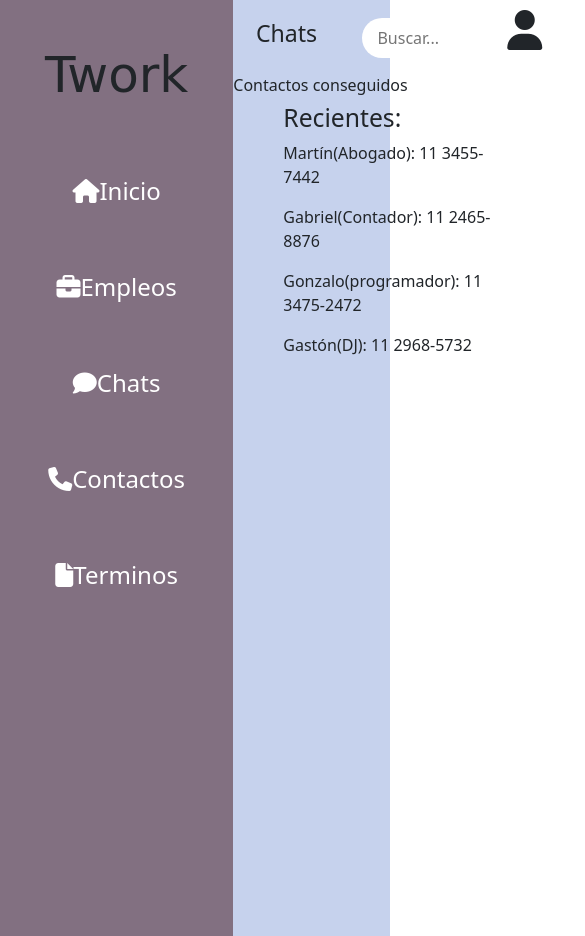
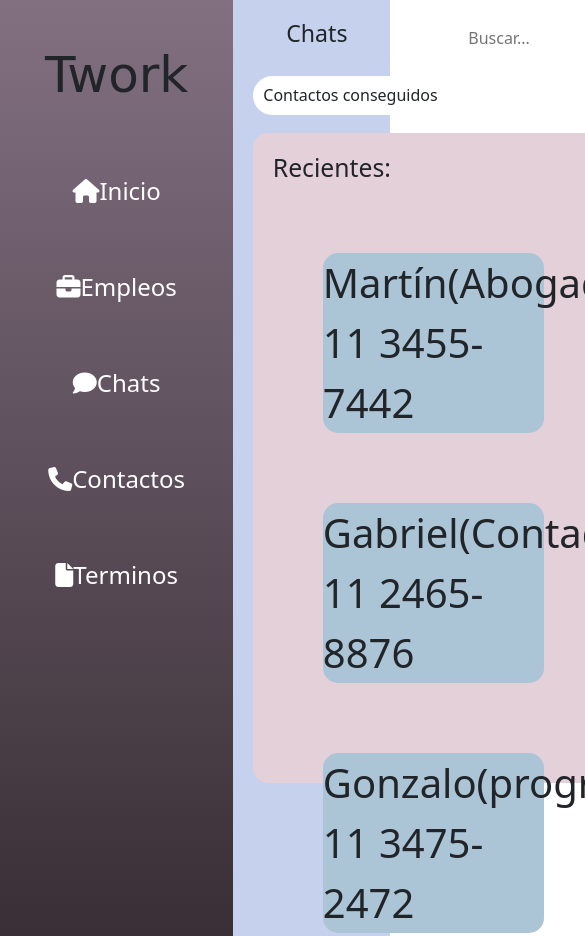
Before and after one commit to TomasBergnach/Twork, a plain HTML site: page pages/chats.html in a window 390 px wide. Shown: the top 936 px of the page, 585 px wide, since content can reach past the window. Drawn offline with nearby package versions, Linux system fonts and the light colour scheme; files that its build step writes are made by us from their sources; a web font is replaced by a local one.

Commit message:
cuarto commit

```diff
--- a/css/estilos.scss
+++ b/css/estilos.scss
@@ -1,172 +1,6 @@
-body {
-    font-family: 'Inter', sans-serif;
-}
-
-.contenedor {
-    background-color: #C6D2ED;
-    width: 100%;
-    display: flex;
-
-    .header {
-        width: 85vw;
-        display: flex;
-        justify-content: space-around;
-        align-items: center;
-
-        .barra-buscador{
-            width: 30%;
-            height: 40px;
-            padding: 15px;
-            border: none;
-            border-radius: 50px;
-            outline: none;
-            }
-        .usuario {
-                font-size: 40px;
-            }
-    }
-
-    .contenedor-empleos {
-        display: flex;
-        flex-direction: row;
-        flex-wrap: wrap;
-        flex: 1;
-        gap: 16px;
-        justify-content: space-around;
-        padding: 0 50px 40px;
-        margin: 0 auto;
-
-        .card-tarjeta {
-            max-width: 300px;
-            width: 18%;
-            min-width: 150px;
-
-
-        .dupla-empleos {
-            display: flex;
-            flex-direction: row;
-            width: 100%;
-            justify-content: center;
-
-            .chats {
-                background-color: #E3D0D8;
-                width: 90%;
-                margin: 10px;
-                height: 650px;
-                border-radius: 15px;
-                margin-left: -100px;
-
-                .selecciona {
-                    margin: 20px;
-                }
-
-                .chat {
-                    font-size: 40px;
-                    margin: 70px;
-                    background-color: white;
-                    border-radius: 15px;
-                    width: 50%;
-                    }
-
-                }
-            }
-        }
-    }
-
-    .imagenes__carousel {
-        margin-top: -150px;
-        max-height: 101vh;
-
-        .carousel-inner {
-            width: 50%;
-            height: 50%;
-            transform: scale(0.8);
-            padding: 10px;
-            font-size: 35px;
-
-            .carousel-item {
-                width: 50%;
-                height: 50%;
-                transform: scale(0.8);
-                padding: 10px;
-            }
-        }
-    }
-
-    .aside {
-        background-color: #827081;
-        width:fit-content;
-        text-align: center;
-        padding: 45px;
-        height: 995px;
-
-    .terminos {
-        padding: 20px;
-    }
-
-    .terminos-condiciones {
-        margin: auto;
-        background-color: white;
-        border-radius: 50px;
-        padding: 10px;
-        width: fit-content;
-    }
-
-    .recomendaciones {
-        margin-left: 20px;
-        background-color: white;
-        border-radius: 50px;
-        padding: 10px;
-        width: fit-content;
-    }
-
-        .titulo {
-            font-size: 50px;
-            font-family: 'Freehand', cursive;
-        }
-
-        .paginas {
-            display: flex;
-            flex-direction: column;
-            align-items: center;
-
-            .enlace {
-                color: white;
-                text-decoration: none ;
-                margin-top: 60px;
-                font-size:24px;
-                display:flex;
-                justify-content:center;
-                align-items:center;
-            }
-        }
-    }
-}
-
-.empleo {
-    background-color: #E3D0D8;
-    width: 25%;
-    margin: 10px;
-    height: 300px;
-    border-radius: 10px;
-}
-
-.imagen {
-    background-size: cover;
-    width: 100%;
-    height: 300px;
-}
-
-@media (max-width:768px) {
-    .header {
-        display: flex;
-        width: auto;
-        }
-    }
-    .imagenes__carousel {
-            margin-top: 0px;
-            font-size: 16px;
-        }
-    .recomendaciones {
-        font-size: 16px;
-    }
+@import "./settings/variables";
+@import "./sections/chats";
+@import "./sections/contactos";
+@import "./sections/home";
+@import "./sections/empleos";
+@import "./sections/terminos";
--- a/css/main.css
+++ /dev/null
@@ -1,151 +0,0 @@
-body {
-    font-family: 'Inter', sans-serif;
-}
-.aside {
-    background-color: #827081;
-    width:fit-content;
-    text-align: center;
-    padding: 45px;
-    height: 995px;
-}
-.contenedor {
-    background-color: #C6D2ED;
-    width: 100%;
-    display: flex;
-}
-.header {
-    width: 85vw;
-    display: flex;
-    justify-content: space-around;
-    align-items: center;
-}
-.empleo {
-    background-color: #E3D0D8;
-    width: 25%;
-    margin: 10px;
-    height: 300px;
-    border-radius: 10px;
-}
-.contenedor-empleos {
-    display: flex;
-    flex-direction: row;
-    flex-wrap: wrap;
-    flex: 1;
-    gap: 16px;
-    justify-content: space-around;
-    padding: 0 50px 40px;
-    margin: 0 auto;
-
-}
-.tarjeta {
-    max-width: 300px;
-    width: 18%;
-    min-width: 150px;
-}
-.paginas {
-    display: flex;
-    flex-direction: column;
-    align-items: center;
-}
-.enlace {
-    color: white;
-    text-decoration: none ;
-    margin-top: 60px;
-    font-size:24px;
-    display:flex;
-    justify content:center;
-    align-items: center;
-}
-.titulo {
-    font-size: 50px;
-    font-family: 'Freehand', cursive;
-}
-.dupla-empleos {
-    display: flex;
-    flex-direction: row;
-    width: 100%;
-    justify-content: center;
-}
-.recomendaciones {
-    margin-left: 20px;
-    background-color: white;
-    border-radius: 50px;
-    padding: 10px;
-    width: fit-content;
-}
-.usuario {
-    font-size: 40px;
-}
-.barra-buscador{
-    width: 30%;
-    height: 40px;
-    padding: 15px;
-    border: none;
-    border-radius: 50px;
-    outline: none;
-}
-.chat {
-    font-size: 40px;
-    margin: 70px;
-    background-color: white;
-    border-radius: 15px;
-    width: 50%;
-}
-.chats {
-    background-color: #E3D0D8;
-    width: 90%;
-    margin: 10px;
-    height: 650px;
-    border-radius: 15px;
-    margin-left: -100px;
-
-}
-.imagen {
-    background-size: cover;
-    width: 100%;
-    height: 300px;
-}
-.terminos {
-    padding: 20px;
-}
-.terminos-condiciones {
-    margin: auto;
-    background-color: white;
-    border-radius: 50px;
-    padding: 10px;
-    width: fit-content;
-}
-.selecciona {
-    margin: 20px;
-}
-.carousel-inner {
-    width: 50%;
-    height: 50%;
-    transform: scale(0.8);
-    padding: 10px;
-    font-size: 35px;
-}
-.carousel-item {
-    width: 50%;
-    height: 50%;
-    transform: scale(0.8);
-    padding: 10px;
-}
-.imagenes__carousel {
-    margin-top: -150px;
-    max-height: 101vh;
-    }
-
-@media (max-width:768px) {
-    .header {
-        display: flex;
-        width: auto;
-        }
-    }
-    .imagenes__carousel {
-            margin-top: 0px;
-            font-size: 16px;
-        }
-    .recomendaciones {
-        font-size: 16px;
-    }
--- /dev/null
+++ b/css/sections/_chats.scss
@@ -0,0 +1,28 @@
+.chat-1 {
+    font-size: 40px;
+    margin: 70px;
+    background-color:rgb(172, 197, 214) ;
+    border-radius: 15px;
+    width: 50%;
+}
+
+.chats {
+    background-color: $empleos;
+    width: 90%;
+    margin: 10px;
+    height: 650px;
+    border-radius: 15px;
+    margin-left: -100px;
+}
+.chat-2 {
+    @extend.chat-1;
+    background-color: rgb(172, 197, 214);
+}
+.chat-3 {
+    @extend.chat-1;
+    background-color:rgb(172, 197, 214);
+}
+.chat-4 {
+    @extend.chat-1;
+    background-color:rgb(172, 197, 214);
+}
--- /dev/null
+++ b/css/sections/_contactos.scss
@@ -0,0 +1,11 @@
+.chat-1:hover {
+    width: 60%;
+    background-color: $chat;
+}
+
+.chat-1 {
+    transition-property: width;
+    transition-duration: 0.5s;
+    transition-delay: 0.5s;
+    transition-timing-function: ease-in ;
+}
--- /dev/null
+++ b/css/sections/_empleos.scss
@@ -0,0 +1,34 @@
+.contenedor-empleos {
+    display: flex;
+    flex-direction: row;
+    flex-wrap: wrap;
+    flex: 1;
+    gap: 16px;
+    justify-content: space-around;
+    padding: 0 50px 40px;
+    margin: 0 auto;
+
+}
+.tarjeta {
+    max-width: 300px;
+    width: 18%;
+    min-width: 150px;
+}
+.paginas {
+    display: flex;
+    flex-direction: column;
+    align-items: center;
+}
+.dupla-empleos {
+    display: flex;
+    flex-direction: row;
+    width: 100%;
+    justify-content: center;
+}
+.recomendaciones {
+    margin-left: 20px;
+    background-color: $white;
+    border-radius: 50px;
+    padding: 10px;
+    width: fit-content;
+}
--- /dev/null
+++ b/css/sections/_home.scss
@@ -0,0 +1,99 @@
+body {
+    font-family: 'Inter', sans-serif;
+    overflow: hidden;
+}
+.aside {
+    background-color: $aside;
+    width:fit-content;
+    text-align: center;
+    padding: 45px;
+    height: 1100px;
+    background-image: linear-gradient(to bottom, $aside, rgb(44, 35, 40));
+
+    animation-name: desliza;
+    animation-duration: 2s;
+    animation-delay: 0.3s;
+    animation-fill-mode: forwards;
+}
+.contenedor {
+    background-color: $primary;
+    width: 100%;
+    display: flex;
+}
+.header {
+    width: 85vw;
+    display: flex;
+    justify-content: space-around;
+    align-items: center;
+}
+.titulo {
+    font-size: 50px;
+    font-family: 'Freehand', cursive;
+}
+.usuario {
+    font-size: 40px;
+}
+.barra-buscador{
+    width: 30%;
+    height: 40px;
+    padding: 15px;
+    border: none;
+    border-radius: 50px;
+    outline: none;
+}
+.enlace {
+    color: $white;
+    text-decoration: none ;
+    margin-top: 60px;
+    font-size:24px;
+    display:flex;
+    justify-content:center;
+    align-items: center;
+    transform: scale();
+}
+.selecciona {
+    margin: 20px;
+}
+.carousel-inner {
+    width: 50%;
+    height: 50%;
+    transform: scale(0.8);
+    padding: 10px;
+    font-size: 35px;
+    margin-top: -120px;
+}
+.carousel-item {
+    width: 50%;
+    height: 50%;
+    transform: scale(0.8);
+    padding: 10px;
+}
+.imagenes__carousel {
+    margin-top: -150px;
+    max-height: 101vh;
+}
+.scale:hover {
+    transform: scale(1.2);
+}
+@keyframes desliza {
+    0% {
+        width: 0px;
+    }
+    100% {
+        width: 500px;
+    }
+}
+
+    @media (max-width:768px) {
+        .header {
+            display: flex;
+            width: auto;
+            }
+        }
+        .imagenes__carousel {
+                margin-top: 0px;
+                font-size: 16px;
+            }
+        .recomendaciones {
+            font-size: 16px;
+        }
--- /dev/null
+++ b/css/settings/_variables.scss
@@ -0,0 +1,6 @@
+// colors
+$primary: #C6D2ED;
+$empleos: #E3D0D8;
+$white: white;
+$aside: #827081;
+$chat: rgb(172, 197, 214);
--- a/pages/chats.html
+++ b/pages/chats.html
@@ -5,6 +5,7 @@
     <meta name="viewport" content="width=device-width, initial-scale=1.0">
     <title>Chats</title>
     <link rel="stylesheet" href="../styles.css">
+    <link rel="stylesheet" href="../css/estilos.css">
     <link rel="stylesheet" href="https://cdnjs.cloudflare.com/ajax/libs/font-awesome/6.4.0/css/all.min.css" integrity="sha512-iecdLmaskl7CVkqkXNQ/ZH/XLlvWZOJyj7Yy7tcenmpD1ypASozpmT/E0iPtmFIB46ZmdtAc9eNBvH0H/ZpiBw==" crossorigin="anonymous" referrerpolicy="no-referrer" />
     <link rel="preconnect" href="https://fonts.googleapis.com">
     <link rel="preconnect" href="https://fonts.gstatic.com" crossorigin>
@@ -16,11 +17,11 @@
         <div class="aside">
             <h1 class="titulo">Twork</h1>
             <div class="paginas">
-                <a class="enlace" href="../index.html"><i class="fa-solid fa-house"></i> Inicio</a>
-                <a class="enlace" href="empleos.html"><i class="fa-solid fa-briefcase"></i> Empleos</a>
-                <a class="enlace" href="chats.html"><i class="fa-solid fa-comment"></i> Chats</a>
-                <a class="enlace" href="contactos.html"><i class="fa-solid fa-phone"></i> Contactos</a>
-                <a class="enlace" href="terminos.html"><i class="fa-solid fa-file"></i> Terminos </a>
+                <a class="enlace scale" href="../index.html"><i class="fa-solid fa-house"></i> Inicio</a>
+                <a class="enlace scale" href="empleos.html"><i class="fa-solid fa-briefcase"></i> Empleos</a>
+                <a class="enlace scale" href="chats.html"><i class="fa-solid fa-comment"></i> Chats</a>
+                <a class="enlace scale" href="contactos.html"><i class="fa-solid fa-phone"></i> Contactos</a>
+                <a class="enlace scale" href="terminos.html"><i class="fa-solid fa-file"></i> Terminos </a>
             </div>
         </div>
     <div class="">
@@ -36,10 +37,10 @@
                     <div class="chats">
                         <h2 class="selecciona">Recientes:</h2>
                         <div class="chats-container">
-                        <p class="chat">Martín(Abogado): 11 3455-7442</p>
-                        <p class="chat">Gabriel(Contador): 11 2465-8876</p>
-                        <p class="chat">Gonzalo(programador): 11 3475-2472</p>
-                        <P class="chat">Gastón(DJ): 11 2968-5732</P>
+                        <p class="chat-1">Martín(Abogado): 11 3455-7442</p>
+                        <p class="chat-2">Gabriel(Contador): 11 2465-8876</p>
+                        <p class="chat-3">Gonzalo(programador): 11 3475-2472</p>
+                        <P class="chat-4">Gastón(DJ): 11 2968-5732</P>
                         </div>
                     </div>
                 </div>
```
Also changed, not shown: css/sections/_terminos.scss (added, +10 -0 lines), index.html (+6 -6 lines), pages/contactos.html (+10 -9 lines), pages/empleos.html (+11 -10 lines), pages/terminos.html (+6 -5 lines), css/estilos.css, 1 other file.
